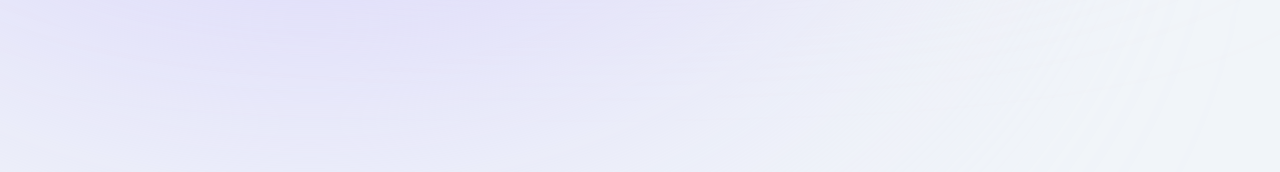
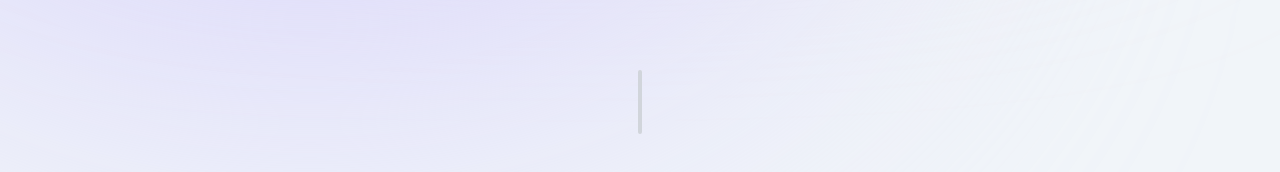
Before and after one commit to Muhsin-42/muhsin-portfolio-nextjs, a Next.js app: page / in a window 1280 px wide. Shown: the part 704-876 px from the top of the page. Built offline with nearby package versions, Linux system fonts and the light colour scheme.

Commit message:
Done section dividers

```diff
--- a/src/app/page.tsx
+++ b/src/app/page.tsx
@@ -1,9 +1,11 @@
 import Intro from "@/components/Intro";
+import SectionDivider from "@/components/SectionDivider";
 
 export default function Home() {
   return (
     <main className="flex flex-col items-center px-4">
       <Intro />
+      <SectionDivider />
     </main>
   );
 }
--- /dev/null
+++ b/src/components/SectionDivider.tsx
@@ -0,0 +1,15 @@
+"use client";
+import React from "react";
+import { motion } from "framer-motion";
+const SectionDivider = () => {
+  return (
+    <motion.div
+      className="my-24 hidden h-16 w-1 rounded-full bg-gray-300 sm:block"
+      initial={{ opacity: 0, y: 100 }}
+      animate={{ opacity: 1, y: 0 }}
+      transition={{ delay: 0.125 }}
+    ></motion.div>
+  );
+};
+
+export default SectionDivider;
```
